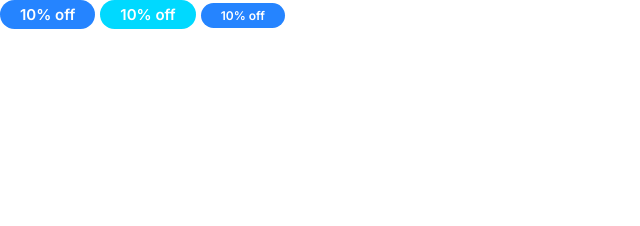
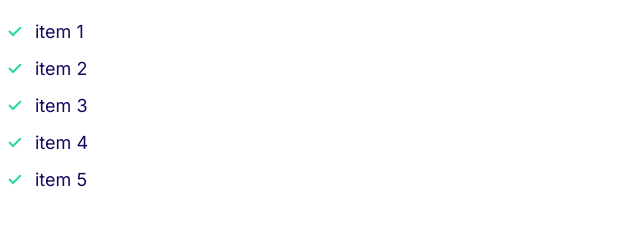
Before and after one commit to Hristakos/moshify, a plain HTML site: page index.html in a window 1280 px wide. Shown: the whole page, without its empty margins (0-640 px from the left). Drawn offline with Linux system fonts and the light colour scheme.

Commit message:
create inline and verticle lists

```diff
--- a/css/styles.css
+++ b/css/styles.css
@@ -120,3 +120,32 @@ a {
     font-size: 1.2rem;
   }
 }
+
+/* Lists */
+
+.list {
+  list-style: none;
+  padding-left: 0;
+  color: var(--color-headings);
+}
+
+.list--inline .list__item {
+  display: inline-block;
+  margin-right: 2rem;
+}
+
+.list-tick {
+  list-style-image: url(../images/tick.svg);
+  padding-left: 3rem;
+}
+
+.list-tick .list__item {
+  padding-left: .5rem;
+  margin-bottom: 1rem;
+}
+
+@media screen and(min-width:1024px) {
+  .list-tick .list__item {
+    padding-left: 0;
+  }
+}
--- a/index.html
+++ b/index.html
@@ -13,9 +13,13 @@
 </head>
 
 <body>
-    <span class="badge badge--primary">10% off</span>
-    <span class="badge badge--secondary">10% off</span>
-    <span class="badge badge--primary badge--small">10% off</span>
+    <ul class="list list-tick">
+        <li class="list__item">item 1</li>
+        <li class="list__item">item 2</li>
+        <li class="list__item">item 3</li>
+        <li class="list__item">item 4</li>
+        <li class="list__item">item 5</li>
+    </ul>
 </body>
 
 </html>
```
Also changed, not shown: components/lists.html (added, +7 -0 lines), images/tick.svg (added), 1 other file.
